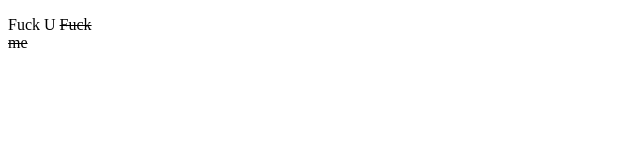
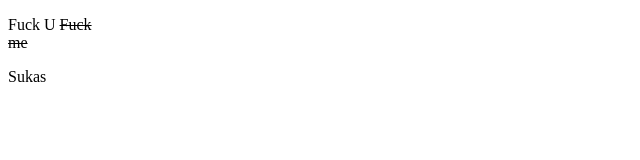
Before and after one commit to KADUSHKEVICH/git-start, a plain HTML site: page index.html in a window 1280 px wide. Shown: the full height of the page, 0-640 px from the left. Drawn offline with Linux system fonts and the light colour scheme.

Commit message:
bag-fixed absolutly

```diff
--- a/index.html
+++ b/index.html
@@ -12,6 +12,7 @@
         <span class="you">Fuck U</span>
         <s>Fuck</s><br>
         <s>me</s>
+        <p>Sukas</p>
     </p>
 
 </body>
```
